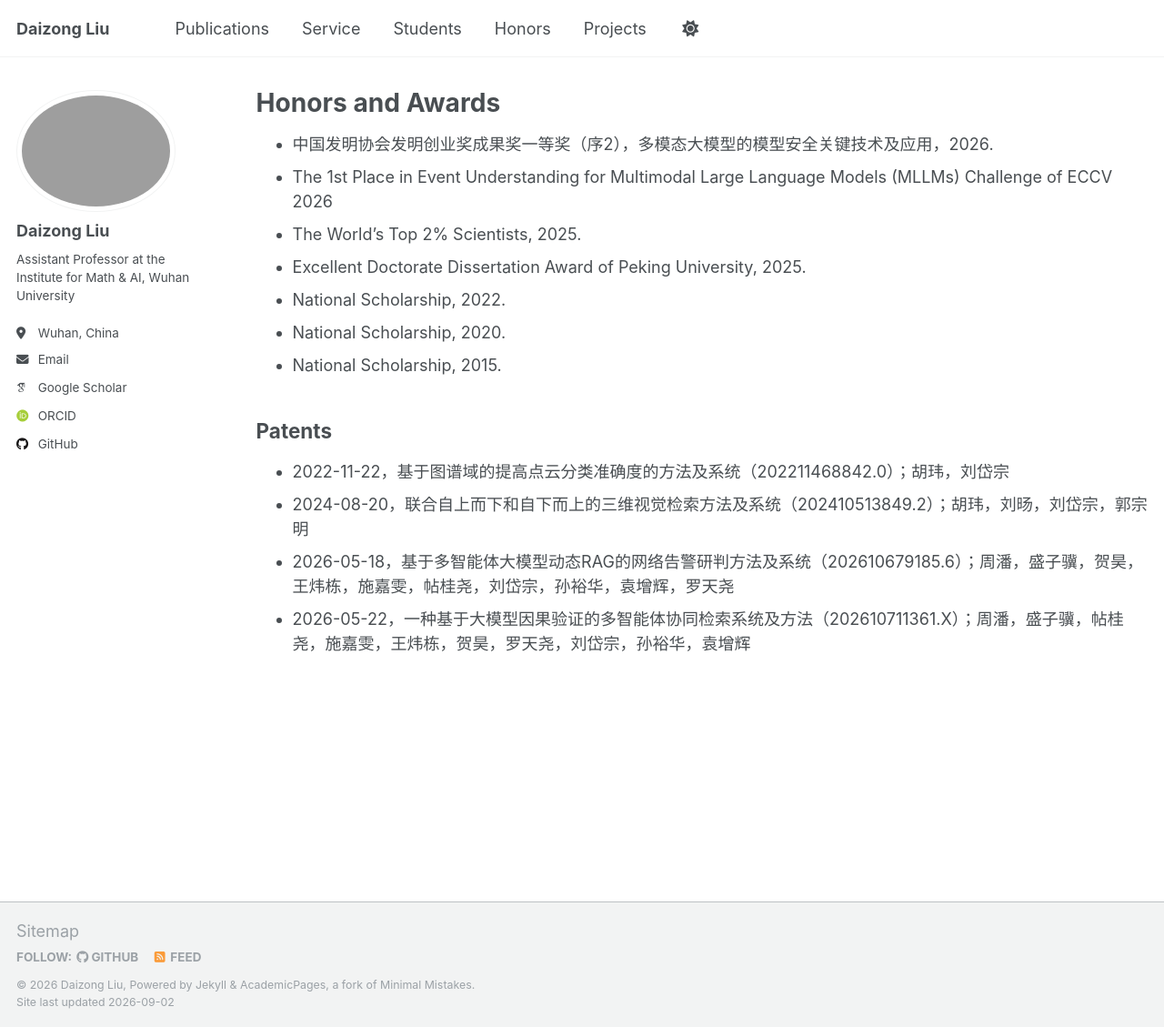
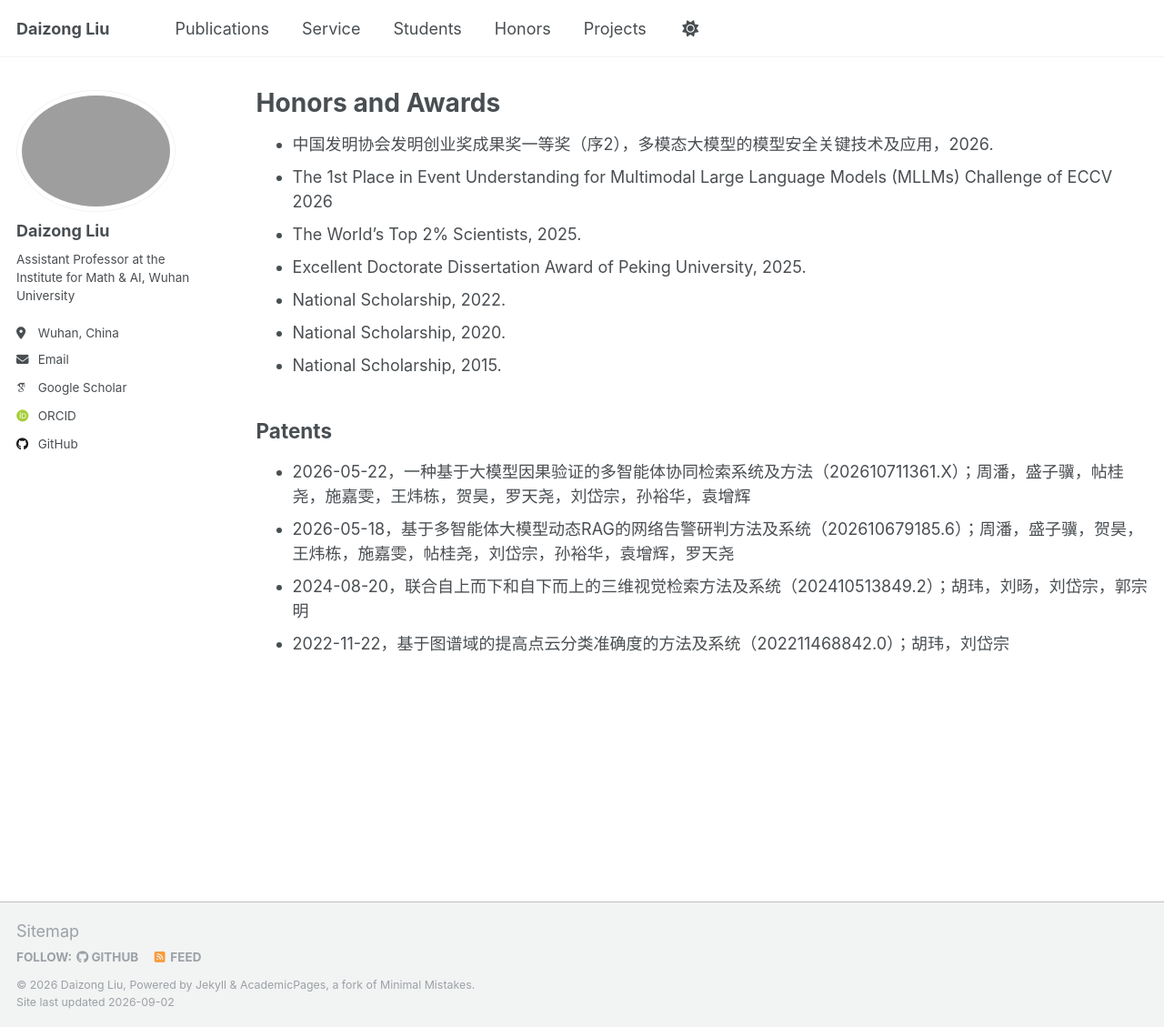
Before and after one commit to liudaizong/liudaizong.github.io, a Jekyll site: the page built from _pages/portfolio.md, in a window 1280 px wide and 1129 px high. Shown: the whole window at 91% size. Built offline with Jekyll 4.4.1, drawn with Linux system fonts in a browser that asks for light colours; some web fonts are replaced.

```diff
--- a/_pages/portfolio.md
+++ b/_pages/portfolio.md
@@ -13,7 +13,7 @@ layout: archive
 * National Scholarship, 2015.
 
 ## Patents
+* 2026-05-22，一种基于大模型因果验证的多智能体协同检索系统及方法（202610711361.X）；周潘，盛子骥，帖桂尧，施嘉雯，王炜栋，贺昊，罗天尧，刘岱宗，孙裕华，袁增辉
+* 2026-05-18，基于多智能体大模型动态RAG的网络告警研判方法及系统（202610679185.6）；周潘，盛子骥，贺昊，王炜栋，施嘉雯，帖桂尧，刘岱宗，孙裕华，袁增辉，罗天尧
+* 2024-08-20，联合自上而下和自下而上的三维视觉检索方法及系统（202410513849.2）；胡玮，刘旸，刘岱宗，郭宗明
 * 2022-11-22，基于图谱域的提高点云分类准确度的方法及系统（202211468842.0）；胡玮，刘岱宗
-* 2024-08-20，联合自上而下和自下而上的三维视觉检索方法及系统（202410513849.2）；胡玮，刘旸，刘岱宗，郭宗明
-* 2026-05-18，基于多智能体大模型动态RAG的网络告警研判方法及系统（202610679185.6）；周潘，盛子骥，贺昊，王炜栋，施嘉雯，帖桂尧，刘岱宗，孙裕华，袁增辉，罗天尧
-* 2026-05-22，一种基于大模型因果验证的多智能体协同检索系统及方法（202610711361.X）；周潘，盛子骥，帖桂尧，施嘉雯，王炜栋，贺昊，罗天尧，刘岱宗，孙裕华，袁增辉
```
